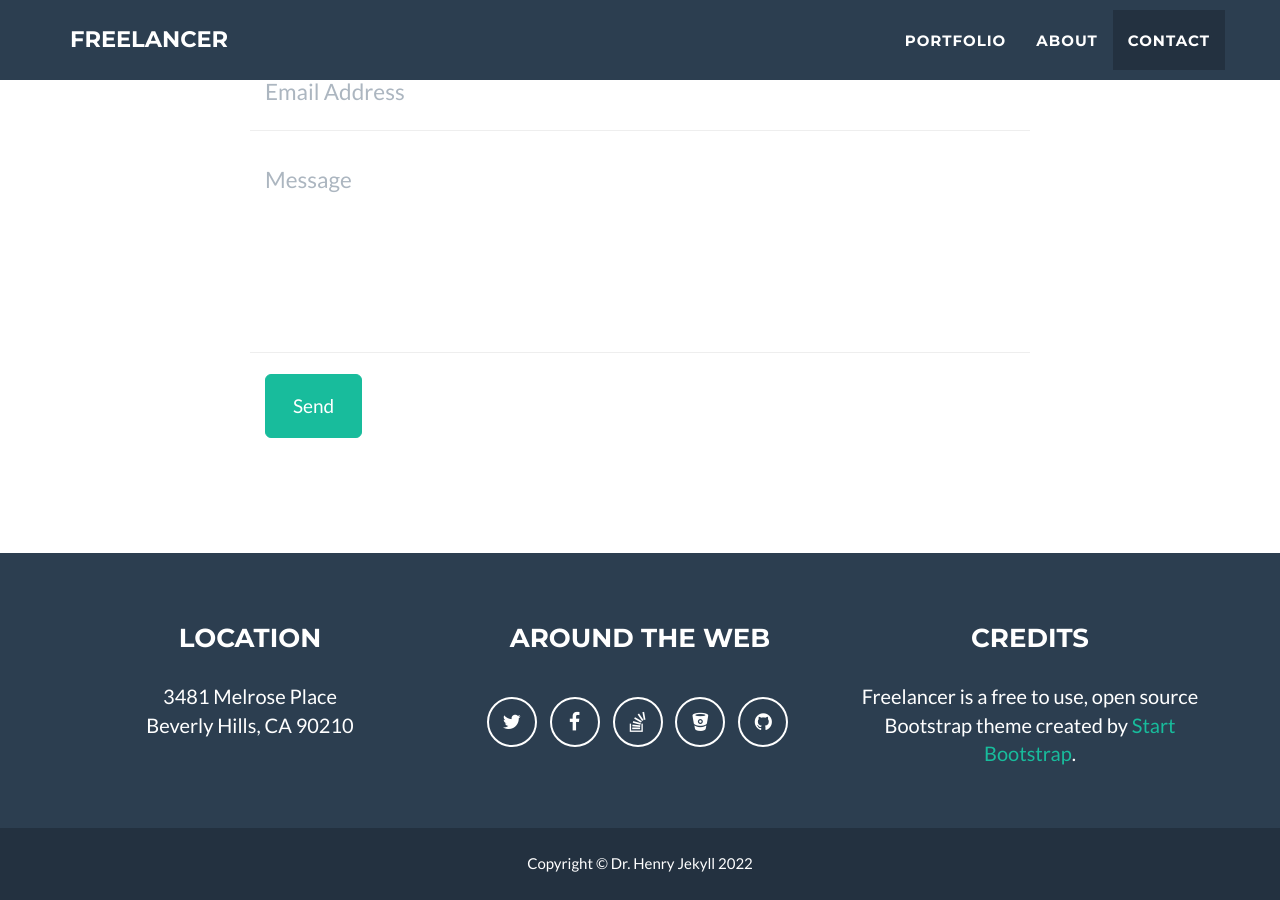
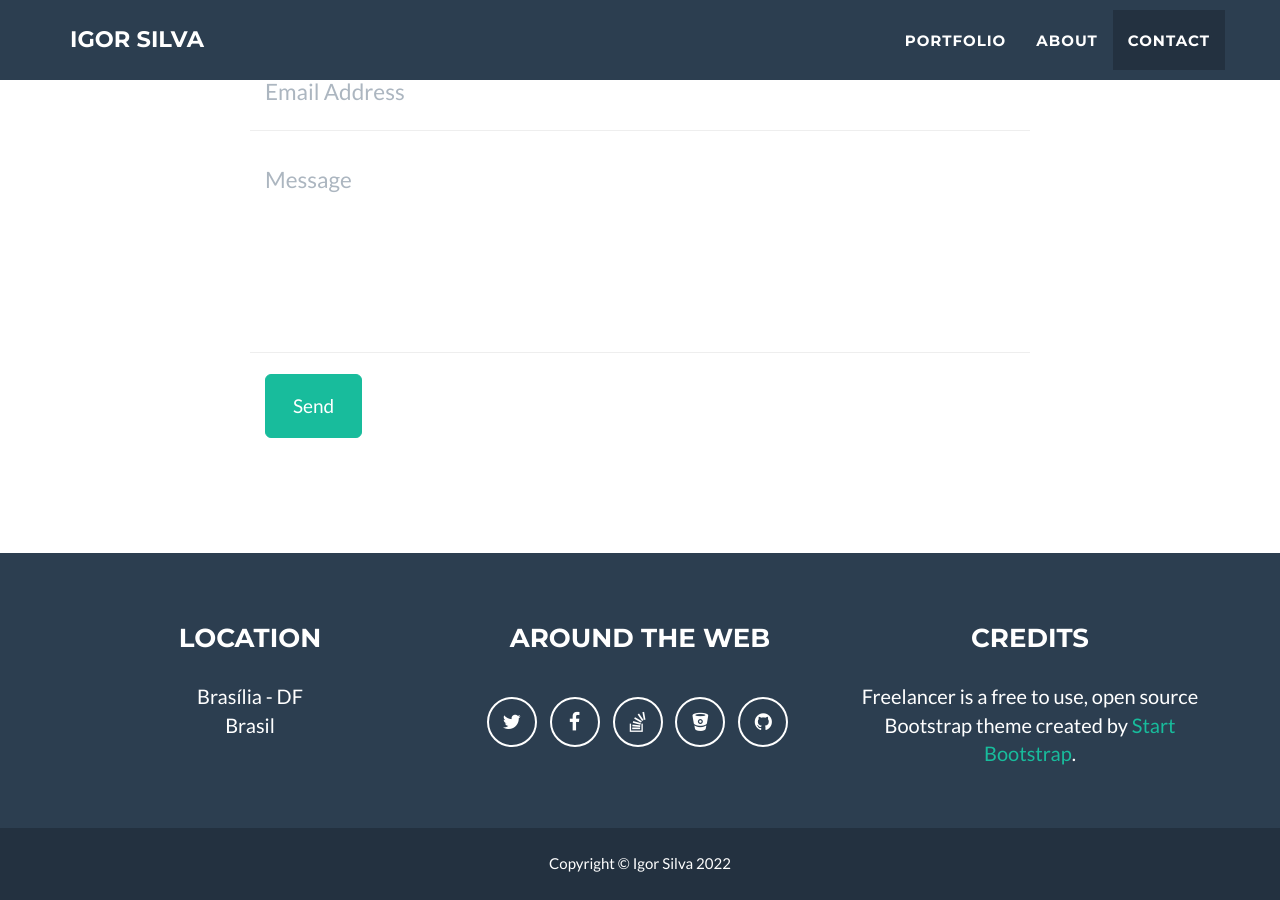
Before and after one commit to igorsilvadev/igorsilvadev.github.io, a Jekyll site: the page built from _posts/2014-07-18-project-1.markdown, in a window 1280 px wide and 900 px high, scrolled down 2492 px. Built offline with Jekyll 4.4.1, drawn with Linux system fonts in a browser that asks for light colours; some of the changed text lies outside the part shown.

Commit message:
refactr: Change website informations

```diff
--- a/_config.yml
+++ b/_config.yml
@@ -1,11 +1,11 @@
 # Site settings
-title: Freelancer
-email: your-email@domain.com
-url: https://github.com/jeromelachaud/freelancer-theme
+title: Igor Silva
+email: igorsilvadeveloper@gmail.com
+url: https://github.com/igorsilvadev
 description: "Write an awesome description for your new site here. You can edit this line in _config.yml. It will appear in your document head meta (for Google search results) and in your feed.xml site description."
 keywords: "your keywords, separated by commas"
-skills: "Web Developer - Graphic Artist - User Experience Designer"
-meta_author: LastName FirstName
+skills: "iOS Developer"
+meta_author: Silva Igor Samoel
 
 # Google webmaster tools
 google_verify:
@@ -32,7 +32,7 @@ color:
 
 # Footer settings
 footer:
-  copyright: Dr. Henry Jekyll
+  copyright: Igor Silva
   location: Location
   social: Around the Web
   credits: Credits
@@ -40,20 +40,20 @@ footer:
 # Social networks usernames (many more available: google-plus, flickr, dribbble, pinterest, instagram, tumblr, linkedin, etc.)
 social:
   - title: twitter
-    url: http://twitter.com/jekyllrb
+    url: http://twitter.com/igorsilvadev
   - title: facebook
-    url:
+    url: https://www.facebook.com/igorsamoelsilva
   - title: stack-overflow
-    url: http://stackoverflow.com/questions/tagged/jekyll
+    url: http://stackoverflow.com/questions/tagged/ios
   - title: bitbucket
-    url: http://bitbucket.org/jekyll
+    url: http://bitbucket.org/
   - title: github
-    url: http://github.com/jekyll
+    url: http://github.com/igorsilvadev
 
 # Postal address (add as many lines as necessary)
 address:
-  - line: 3481 Melrose Place
-  - line: Beverly Hills, CA 90210
+  - line: Brasília - DF
+  - line: Brasil
 
 # Credits content
 credits: 'Freelancer is a free to use, open source Bootstrap theme created by <a href="http://startbootstrap.com">Start Bootstrap</a>.'
```
Also changed, not shown: 1 other file.
